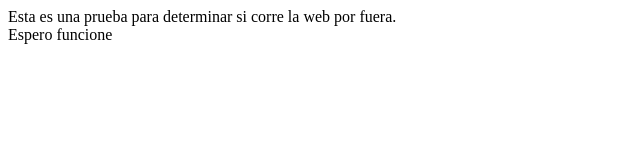
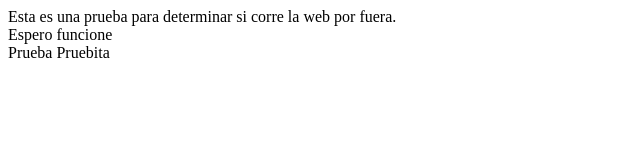
Before and after one commit to DarkSideJSC/JavaScript, a plain HTML site: page index.html in a window 1280 px wide. Shown: the whole page, without its empty margins (0-640 px from the left). Drawn offline with Linux system fonts and the light colour scheme.

Commit message:
Update index.html

```diff
--- a/index.html
+++ b/index.html
@@ -7,7 +7,8 @@
 </head>
 <body>
     Esta es una prueba para determinar si corre la web por fuera.<br>
-    Espero funcione
+    Espero funcione <br>
+    Prueba Pruebita
 </body>
      <script src="ejercicios.js"></script>
 </html>
```
